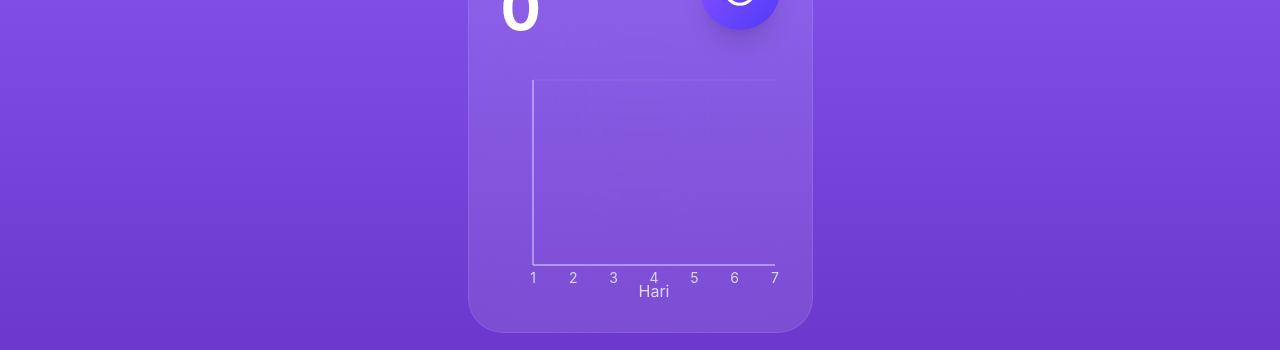
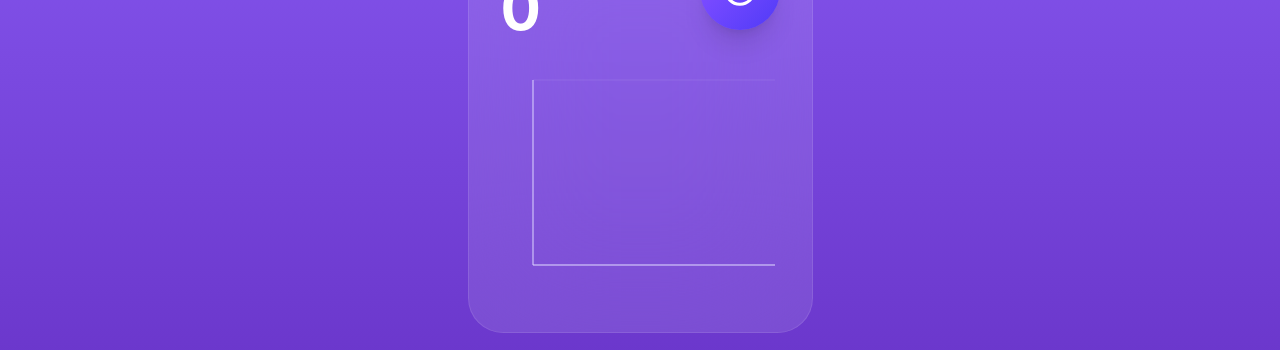
Before and after one commit to Napco-co/napco-sleep, a React (Vite) app: page /progress in a window 1280 px wide. Shown: the part 227-577 px from the top of the page. Built offline with nearby package versions, Linux system fonts and the light colour scheme.

Commit message:
Fix progress chart day order

```diff
--- a/src/pages/Progress.jsx
+++ b/src/pages/Progress.jsx
@@ -19,7 +19,6 @@ import {
 } from "recharts";
 
 import { useSleep } from "../context/SleepContext";
-
 import BottomNav from "../components/BottomNav";
 
 function Progress() {
@@ -31,37 +30,57 @@ function Progress() {
   } = useSleep();
 
   // =====================================================
-  // DATA GRAFIK
+  // GRAFIK PROGRESS
   // =====================================================
 
-  // History disimpan dari yang terbaru ke yang paling lama.
-  // Kita balik agar grafik menjadi:
-  // Hari 1 → Hari 2 → Hari 3 → ... → Hari 7
+  /*
+    History dari SleepContext disimpan:
+    terbaru → terlama
+
+    Contoh:
+    [
+      { score: 80 },
+      { score: 70 },
+      { score: 60 }
+    ]
+
+    Kita balik menjadi:
+    Hari 1 = 60
+    Hari 2 = 70
+    Hari 3 = 80
+  */
 
   const chronologicalHistory = [...history]
     .slice(0, 7)
     .reverse();
 
-  // Buat 7 titik hari.
-  // Hari yang belum memiliki data akan bernilai null,
-  // sehingga tidak muncul sebagai skor 0 palsu.
+  /*
+    HANYA membuat titik sebanyak jumlah Sleep Check.
 
-  const weeklyData = Array.from(
-    { length: 7 },
-    (_, index) => ({
+    Jadi kalau baru 1 kali:
+    [{ day: 1, score: 70 }]
+
+    Kalau 2 kali:
+    [{ day: 1, score: 70 },
+     { day: 2, score: 80 }]
+
+    Tidak ada data palsu di Hari 7.
+  */
+
+  const weeklyData = chronologicalHistory.map(
+    (item, index) => ({
       day: index + 1,
-      score:
-        chronologicalHistory[index]?.score ?? null,
+      score: Number(item.score),
     })
   );
 
   // =====================================================
-  // DATA STATISTIK
+  // STATISTIK
   // =====================================================
 
   const scores = history
-    .map((item) => item.score)
-    .filter((score) => typeof score === "number");
+    .map((item) => Number(item.score))
+    .filter((score) => !isNaN(score));
 
   const average =
     scores.length > 0
@@ -88,9 +107,9 @@ function Progress() {
           animate={{ opacity: 1, y: 0 }}
         >
 
-          {/* =====================================================
+          {/* =================================================
               HEADER
-          ===================================================== */}
+          ================================================= */}
 
           <div>
             <p className="text-violet-200">
@@ -103,9 +122,9 @@ function Progress() {
           </div>
 
 
-          {/* =====================================================
-              SCORE CARD + GRAPH
-          ===================================================== */}
+          {/* =================================================
+              SCORE + GRAPH
+          ================================================= */}
 
           <div className="mt-8 rounded-[35px] bg-white/10 backdrop-blur-3xl border border-white/10 p-8">
 
@@ -135,9 +154,9 @@ function Progress() {
             </div>
 
 
-            {/* =====================================================
+            {/* =================================================
                 GRAPH
-            ===================================================== */}
+            ================================================= */}
 
             <div className="mt-8 h-[230px]">
 
@@ -156,8 +175,6 @@ function Progress() {
                   }}
                 >
 
-                  {/* GRID */}
-
                   <CartesianGrid
                     stroke="rgba(255,255,255,0.08)"
                     vertical={false}
@@ -168,6 +185,10 @@ function Progress() {
 
                   <XAxis
                     dataKey="day"
+                    type="number"
+                    domain={[1, 7]}
+                    ticks={[1, 2, 3, 4, 5, 6, 7]}
+                    allowDecimals={false}
                     stroke="#DDD6FE"
                     tick={{
                       fill: "#DDD6FE",
@@ -176,12 +197,6 @@ function Progress() {
                     tickLine={false}
                     axisLine={{
                       stroke: "#DDD6FE",
-                    }}
-                    label={{
-                      value: "Hari",
-                      position: "insideBottom",
-                      offset: -2,
-                      fill: "#DDD6FE",
                     }}
                   />
 
@@ -212,7 +227,7 @@ function Progress() {
                       border:
                         "1px solid rgba(255,255,255,0.2)",
                       borderRadius: "12px",
-                      color: "white",
+                      color: "#FFFFFF",
                     }}
                     labelStyle={{
                       color: "#DDD6FE",
@@ -234,7 +249,6 @@ function Progress() {
                     dataKey="score"
                     stroke="#C4B5FD"
                     strokeWidth={4}
-                    connectNulls={false}
                     dot={{
                       r: 5,
                       fill: "#FFFFFF",
@@ -255,9 +269,9 @@ function Progress() {
           </div>
 
 
-          {/* =====================================================
+          {/* =================================================
               STATISTICS
-          ===================================================== */}
+          ================================================= */}
 
           <div className="grid grid-cols-2 gap-4 mt-6">
 
@@ -348,9 +362,9 @@ function Progress() {
           </div>
 
 
-          {/* =====================================================
+          {/* =================================================
               ACHIEVEMENT
-          ===================================================== */}
+          ================================================= */}
 
           <div className="mt-6 rounded-[35px] bg-white/10 backdrop-blur-xl p-6">
 
@@ -366,11 +380,9 @@ function Progress() {
               <div className="rounded-2xl bg-white/10 p-4 flex items-center gap-4">
 
                 <div className="text-4xl">
-
                   {sleepScore >= 80
                     ? "🏆"
                     : "🔒"}
-
                 </div>
 
                 <div>
@@ -380,11 +392,9 @@ function Progress() {
                   </h3>
 
                   <p className="text-violet-200 text-sm">
-
                     {sleepScore >= 80
                       ? "Berhasil mendapatkan Sleep Score di atas 80."
                       : "Capai Sleep Score 80 untuk membuka badge."}
-
                   </p>
 
                 </div>
@@ -392,16 +402,14 @@ function Progress() {
               </div>
 
 
-              {/* 7 DAYS */}
+              {/* STREAK */}
 
               <div className="rounded-2xl bg-white/10 p-4 flex items-center gap-4">
 
                 <div className="text-4xl">
-
                   {streak >= 7
                     ? "🔥"
                     : "🔒"}
-
                 </div>
 
                 <div>
@@ -411,11 +419,9 @@ function Progress() {
                   </h3>
 
                   <p className="text-violet-200 text-sm">
-
                     {streak >= 7
                       ? "Selamat! Kamu berhasil menjaga kebiasaan tidur."
                       : "Capai streak 7 hari untuk membuka badge."}
-
                   </p>
 
                 </div>
@@ -428,11 +434,9 @@ function Progress() {
               <div className="rounded-2xl bg-white/10 p-4 flex items-center gap-4">
 
                 <div className="text-4xl">
-
                   {sleepGoal >= 8
                     ? "🌙"
                     : "🔒"}
-
                 </div>
 
                 <div>
@@ -442,11 +446,9 @@ function Progress() {
                   </h3>
 
                   <p className="text-violet-200 text-sm">
-
                     {sleepGoal >= 8
                       ? "Target tidurmu sudah ideal."
                       : "Atur target tidur minimal 8 jam."}
-
                   </p>
 
                 </div>
@@ -458,9 +460,9 @@ function Progress() {
           </div>
 
 
-          {/* =====================================================
+          {/* =================================================
               AI INSIGHT
-          ===================================================== */}
+          ================================================= */}
 
           <div className="mt-6 rounded-[35px] bg-white/10 backdrop-blur-xl p-6">
 
@@ -523,9 +525,9 @@ function Progress() {
           </div>
 
 
-          {/* =====================================================
+          {/* =================================================
               HISTORY
-          ===================================================== */}
+          ================================================= */}
 
           <div className="mt-6 rounded-[35px] bg-white/10 backdrop-blur-xl p-6">
 
@@ -573,7 +575,9 @@ function Progress() {
       </div>
 
 
-      {/* BOTTOM NAV */}
+      {/* =================================================
+          BOTTOM NAVIGATION
+      ================================================= */}
 
       <BottomNav />
 
```
